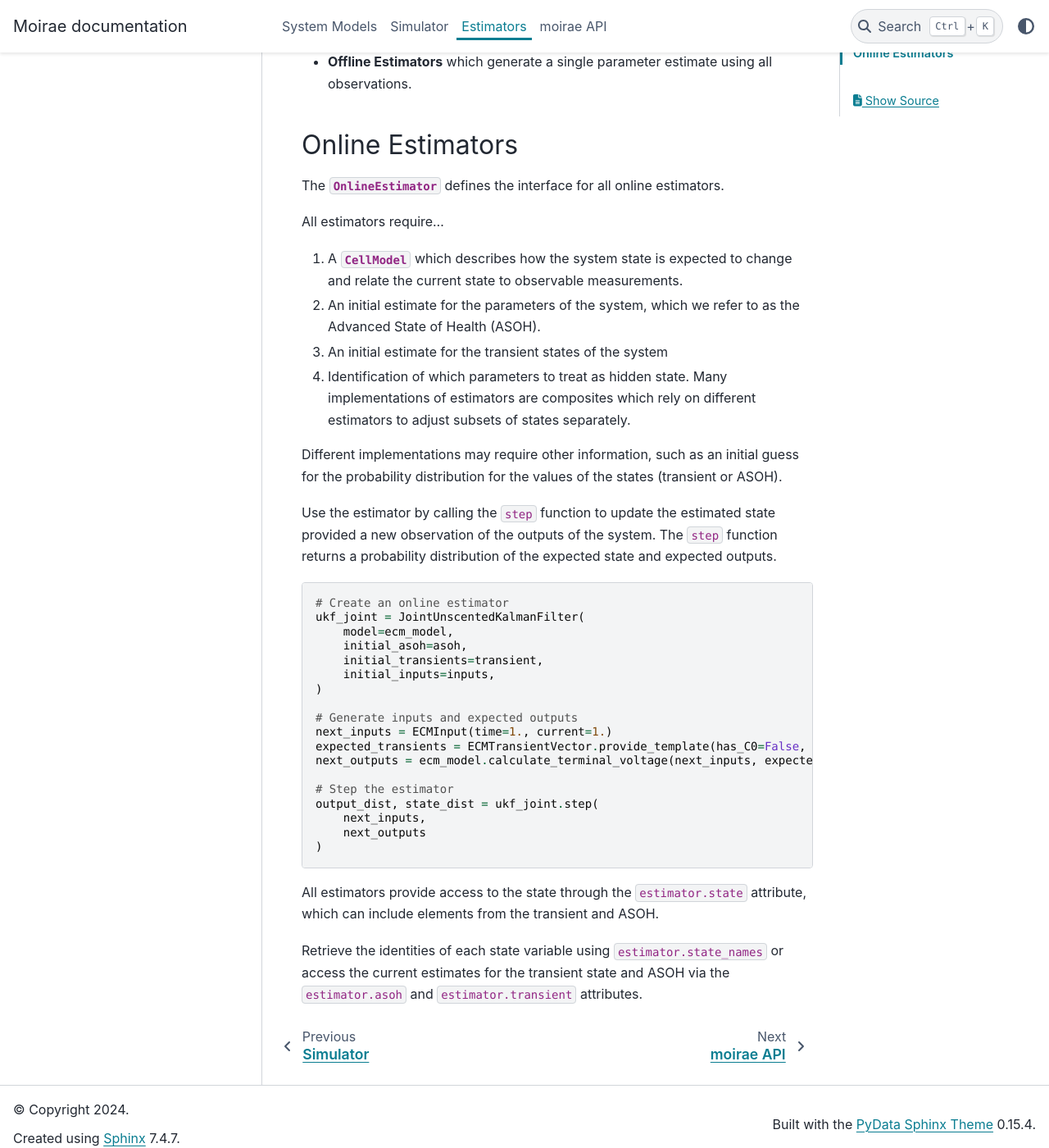
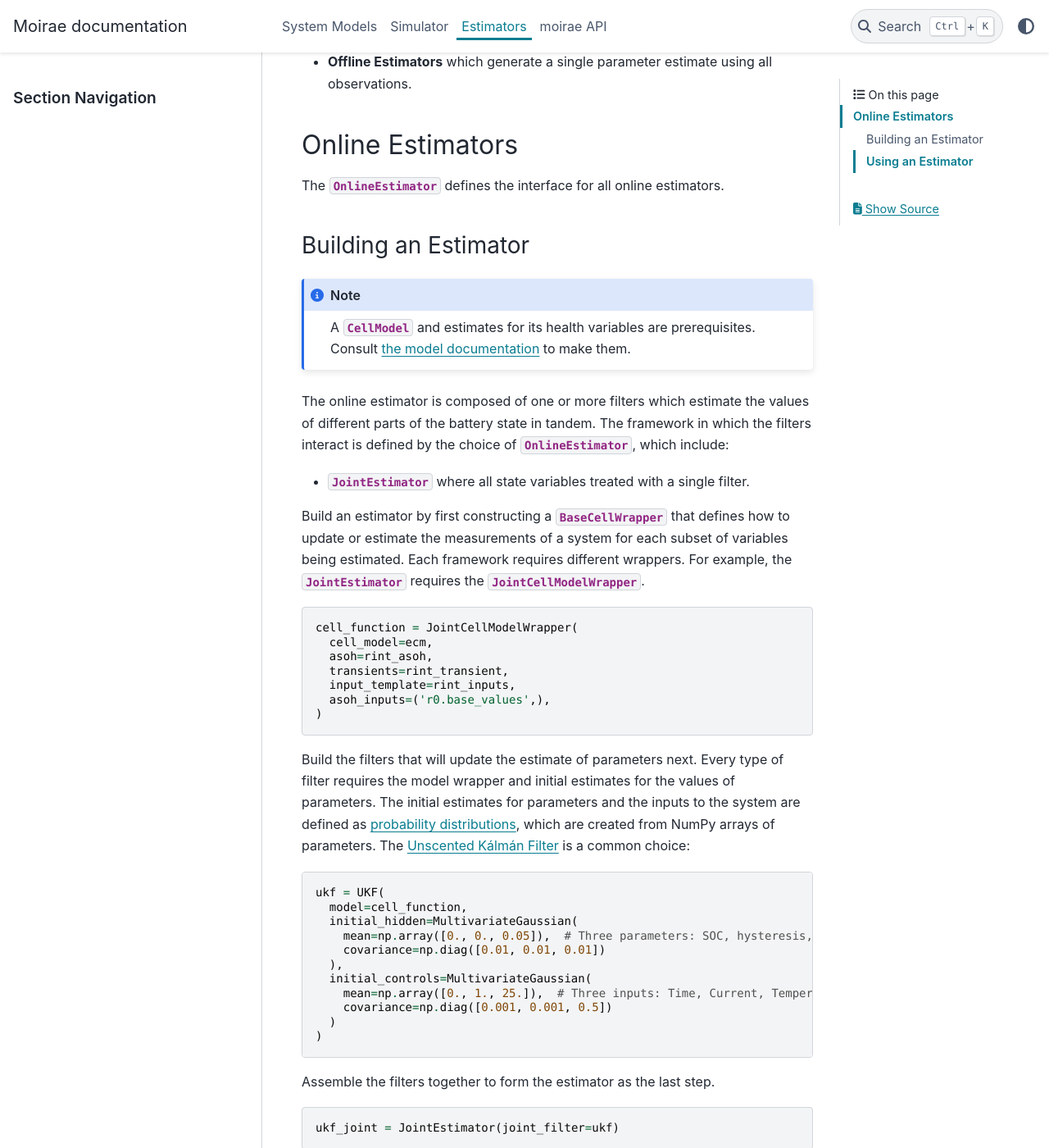
Before and after one commit to ROVI-org/auto-soh, a Sphinx documentation site: the page built from docs/estimator.rst, in a window 1280 px wide and 1400 px high, scrolled down 320 px. Shown: the whole window at 82% size. Built offline with Sphinx 7.4.7 and the PyData theme 0.15.4, drawn with Linux system fonts in a browser that asks for light colours; some of the changed text lies outside the part shown.

Commit message:
Create separate section for making an estimator

```diff
--- a/docs/estimator.rst
+++ b/docs/estimator.rst
@@ -14,42 +14,95 @@ Online Estimators
 
 The :class:`~moirae.estimators.online.OnlineEstimator` defines the interface for all online estimators.
 
-All estimators require...
+Building an Estimator
++++++++++++++++++++++
 
-1. A :class:`~moirae.models.base.CellModel` which describes how the system state is expected to change and
-   relate the current state to observable measurements.
-2. An initial estimate for the parameters of the system, which we refer to as the Advanced State of Health (ASOH).
-3. An initial estimate for the transient states of the system
-4. Identification of which parameters to treat as hidden state. Many implementations of estimators are composites
-   which rely on different estimators to adjust subsets of states separately.
+.. note::
 
-Different implementations may require other information, such as an initial guess for the
-probability distribution for the values of the states (transient or ASOH).
+    A :class:`~moirae.models.base.CellModel` and estimates for its health variables are prerequisites.
+    Consult `the model documentation <./system-models.html>`_ to make them.
+
+The online estimator is composed of one or more filters which estimate the values of different parts
+of the battery state in tandem.
+The framework in which the filters interact is defined by the choice of
+:class:`~moirae.estimators.online.OnlineEstimator`, which include:
+
+- :class:`~moirae.estimators.online.joint.JointEstimator` where all state variables treated with a single filter.
+
+Build an estimator by first constructing a :class:`~moirae.estimators.online.utils.model.BaseCellWrapper` that defines how
+to update or estimate the measurements of a system for each subset of variables being estimated.
+Each framework requires different wrappers.
+For example, the :class:`~moirae.estimators.online.joint.JointEstimator` requires
+the :class:`~moirae.estimators.online.utils.model.JointCellModelWrapper`.
+
+.. code-block:: python
+
+    cell_function = JointCellModelWrapper(
+      cell_model=ecm,
+      asoh=rint_asoh,
+      transients=rint_transient,
+      input_template=rint_inputs,
+      asoh_inputs=('r0.base_values',),
+    )
+
+
+Build the filters that will update the estimate of parameters next.
+Every type of filter requires the model wrapper and initial estimates for the values of parameters.
+The initial estimates for parameters and the inputs to the system are defined as
+`probability distributions <source/estimators.html#module-moirae.estimators.online.filters.distributions>`_,
+which are created from NumPy arrays of parameters.
+The `Unscented Kálmán Filter <https://en.wikipedia.org/wiki/Kalman_filter#Unscented_Kalman_filter>`_
+is a common choice:
+
+.. code-block:: python
+
+    ukf = UKF(
+      model=cell_function,
+      initial_hidden=MultivariateGaussian(
+        mean=np.array([0., 0., 0.05]),  # Three parameters: SOC, hysteresis, R0
+        covariance=np.diag([0.01, 0.01, 0.01])
+      ),
+      initial_controls=MultivariateGaussian(
+        mean=np.array([0., 1., 25.]),  # Three inputs: Time, Current, Temperature
+        covariance=np.diag([0.001, 0.001, 0.5])
+      )
+    )
+
+
+Assemble the filters together to form the estimator as the last step.
+
+.. code-block:: python
+
+    ukf_joint = JointEstimator(joint_filter=ukf)
+
+Estimators provide class methods that assemble common patterns of wrapper and filters in a single step.
+Read the documentation on each filter type (TBD) for further details.
+
+.. ::
+
+    Build a documentation page on available filters and estimators.
+
+
+Using an Estimator
+++++++++++++++++++
 
 Use the estimator by calling the ``step`` function to update the estimated state
 provided a new observation of the outputs of the system.
+
 The ``step`` function returns a probability distribution of the expected state
 and expected outputs.
 
 .. code-block:: python
 
-    # Create an online estimator
-    ukf_joint = JointUnscentedKalmanFilter(
-        model=ecm_model,
-        initial_asoh=asoh,
-        initial_transients=transient,
-        initial_inputs=inputs,
-    )
-
     # Generate inputs and expected outputs
     next_inputs = ECMInput(time=1., current=1.)
     expected_transients = ECMTransientVector.provide_template(has_C0=False, num_RC=0)
-    next_outputs = ecm_model.calculate_terminal_voltage(next_inputs, expected_transients, asoh)
+    next_outputs = ecm.calculate_terminal_voltage(next_inputs, expected_transients, rint_asoh)
 
     # Step the estimator
-    output_dist, state_dist = ukf_joint.step(
-        next_inputs,
-        next_outputs
+    state_dist, output_dist = ukf_joint.step(
+      next_inputs,
+      next_outputs
     )
 
 All estimators provide access to the state through the ``estimator.state`` attribute,
--- a/docs/source/estimators.rst
+++ b/docs/source/estimators.rst
@@ -74,7 +74,7 @@ Utilities (``moirae.estimators.online.utils``)
    :show-inheritance:
 
 Cell Model Wrappers (``moirae.estimators.online.utils.model``)
-~~~~~~~~~~~~~~~~~~~~~~~~~~~~~~~~~~~~~~~~~~~~~~~~~~~~~~~~
+~~~~~~~~~~~~~~~~~~~~~~~~~~~~~~~~~~~~~~~~~~~~~~~~~~~~~~~~~~~~~~
 
 .. automodule:: moirae.estimators.online.utils.model
    :members:
```
